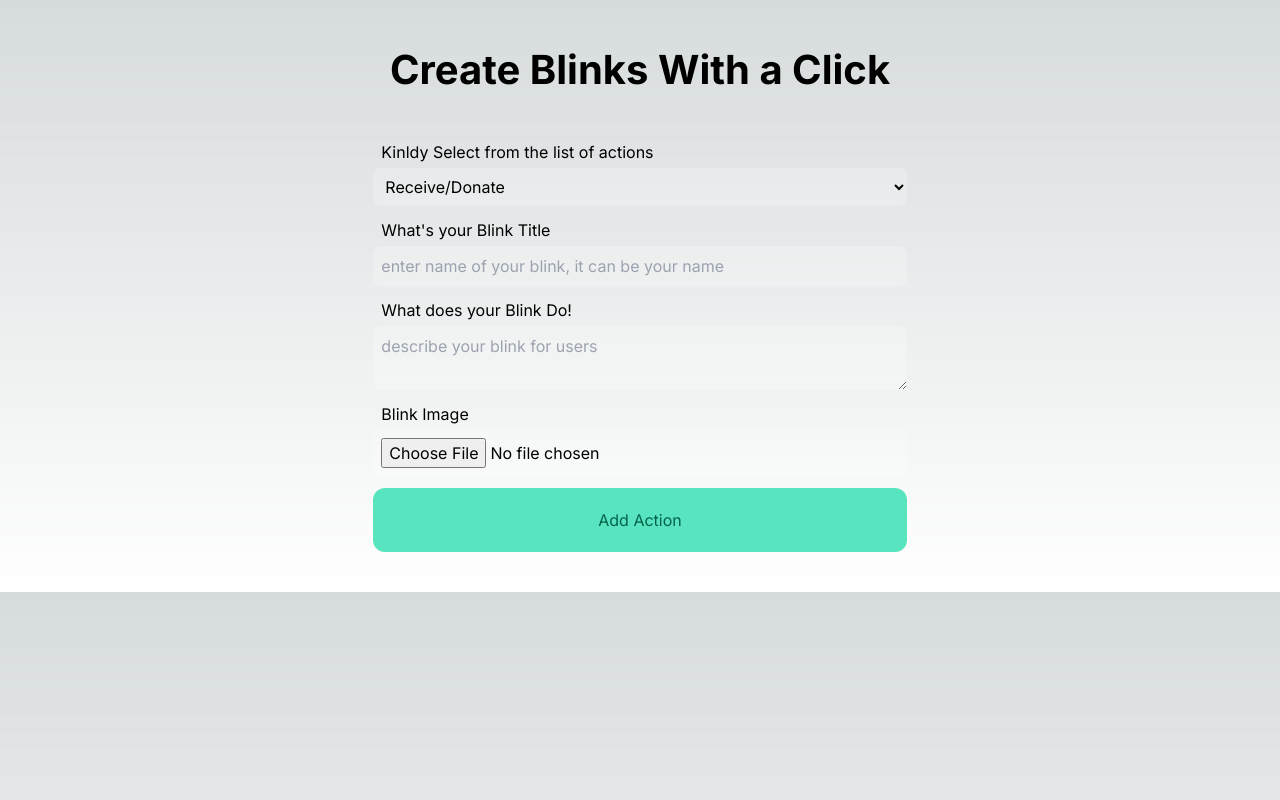
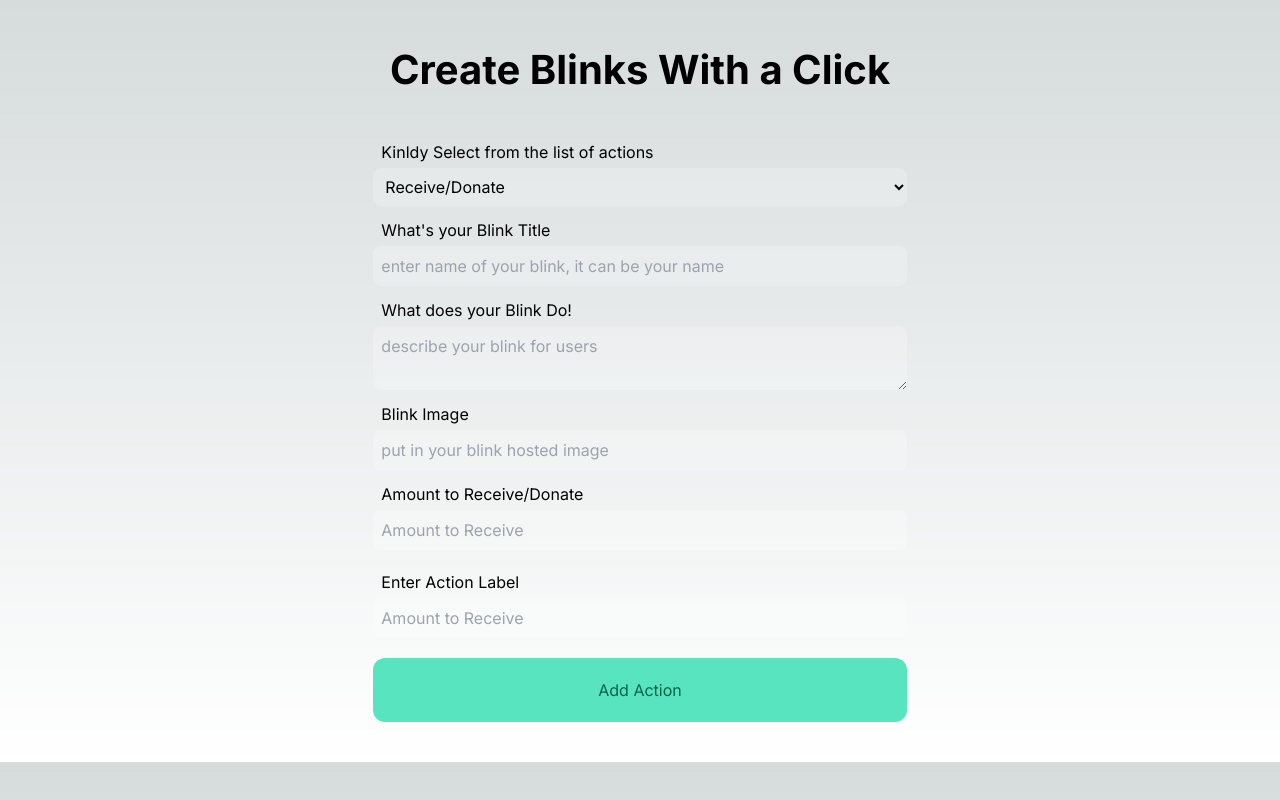
Before and after one commit to YrayPixels/event-blinks, a Next.js app: page / in a window 1280 px wide. Built offline with nearby package versions, Linux system fonts and the light colour scheme.

Commit message:
solana actions finally created

```diff
--- a/package.json
+++ b/package.json
@@ -11,6 +11,8 @@
   "dependencies": {
     "@solana/actions": "^1.1.1",
     "@solana/web3.js": "^1.94.0",
+    "cloudinary": "^2.2.0",
+    "fs": "^0.0.1-security",
     "next": "14.2.4",
     "next-cloudinary": "^6.6.2",
     "react": "^18",
--- a/src/app/api/actions/mint/route.ts
+++ b/src/app/api/actions/mint/route.ts
@@ -20,17 +20,13 @@ export const GET = (req: Request) => {
         icon: new URL(item.image, url.origin).toString(),
         title: item.title,
         description: item.description,
-        label: `Mint ${item.price} SOL `,
+        label: `${item.actionTitle}`,
         links: {
             actions: [
                 {
-                    href: `https://www.dial.to/?action=solana-action:http://localhost:3000/api/actions/mint?create=${create}`,
-                    label: `Mint ${item.price} SOL`
+                    href: `${item.actionUrl}`,
+                    label: `${item.actionTitle}`
                 },
-                {
-                    href: `https://www.dial.to/?action=solana-action:http://localhost:3000/api/actions/mint?create=${create}`,
-                    label: `Donate ${item.price} SOL`
-                }
             ]
 
         }
--- a/src/app/page.tsx
+++ b/src/app/page.tsx
@@ -1,19 +1,37 @@
 "use client";
 import Image from "next/image";
 import { useState } from "react";
+import { v2 as cloudinary } from 'cloudinary';
 
 
 export default function Home() {
+  const [actions, setActions] = useState({
+    title: '',
+    description: '',
+    image: '',
+    price: '0',
+    actionTitle: ''
+  })
 
 
-
-  const [actions, setActions] = useState([])
+  const [blinkLink, setBlinkLink] = useState('')
 
   const UploadBlink = async () => {
 
-    fetch
+    let blinkJson = {
+      title: actions.title,
+      description: actions.description,
+      image: actions.image,
+      price: actions.price,
+      actionTitle: `${actions.actionTitle} ${actions.price} SOL`,
+      actionUrl: ``
+    }
+
+    setBlinkLink(`https://www.dial.to/?action=solana-action:http://localhost:3000/api/actions/mint?create=${encodeURIComponent(JSON.stringify(blinkJson))}`)
   }
 
+
+  console.log(actions);
   return (
     <div className="flex flex-col justify-start items-center py-10 ">
 
@@ -29,33 +47,35 @@ export default function Home() {
         </div>
         <div className="mb-3 flex flex-col">
           <label htmlFor="" className="mb-1 ps-2">What's your Blink Title</label>
-          <input type="text" className="p-2 rounded-lg bg-white/20" placeholder="enter name of your blink, it can be your name" />
+          <input onChange={(e) => setActions({ ...actions, title: e.target.value })} type="text" className="p-2 rounded-lg bg-white/20" placeholder="enter name of your blink, it can be your name" />
         </div>
 
         <div className="mb-3 flex flex-col">
           <label htmlFor="" className="mb-1 ps-2">What does your Blink Do!</label>
-          <textarea className="p-2 rounded-lg bg-white/20" placeholder="describe your blink for users"></textarea>
+          <textarea onChange={(e) => setActions({ ...actions, description: e.target.value })} className="p-2 rounded-lg bg-white/20" placeholder="describe your blink for users"></textarea>
         </div>
 
         <div className="mb-3 flex flex-col">
           <label htmlFor="" className="mb-1 ps-2">Blink Image</label>
-          <input type="file" className="p-2 rounded-lg bg-white/20" />
+          <input onChange={(e) => setActions({ ...actions, image: e.target.value })} type="text" placeholder="put in your blink hosted image" className="p-2 rounded-lg bg-white/20" />
+        </div>
+        <div className="mb-5 flex flex-col">
+          <label htmlFor="" className="mb-1 ps-2">Amount to Receive/Donate</label>
+          <input onChange={(e) => setActions({ ...actions, price: e.target.value })} type="number" className="p-2 rounded-lg bg-white/20" placeholder="Amount to Receive" />
+        </div>
+        <div className="mb-5 flex flex-col">
+          <label htmlFor="" className="mb-1 ps-2">Enter Action Label</label>
+          <input onChange={(e) => setActions({ ...actions, actionTitle: e.target.value })} type="text" className="p-2 rounded-lg bg-white/20" placeholder="Amount to Receive" />
+        </div>
+        <div>
+          <button onClick={() => UploadBlink()} className="rounded-xl bg-[#59E4C0] py-5 text-[#03634A] p-2 text-[16px] text-center w-full m-auto">Add Action</button>
         </div>
 
-        <div>
-          <button onClick={() => { }} className="rounded-xl bg-[#59E4C0] py-5 text-[#03634A] p-2 text-[16px] text-center w-full m-auto">Add Action</button>
-        </div>
-
-        {actions.map((action, index) => {
-          return (
-            <>
-              <div className="mb-3 flex flex-col">
-                <>
-                </>
-              </div>
-            </>
-          )
-        })}
+        {
+          blinkLink !== '' && <div className="mt-5">
+            <a href={blinkLink} target="_blank">Visit Blink Link</a>
+          </div>
+        }
       </div>
 
     </div>
```
Also changed, not shown: 1 other file (tests, documents, lock files or other folders).
